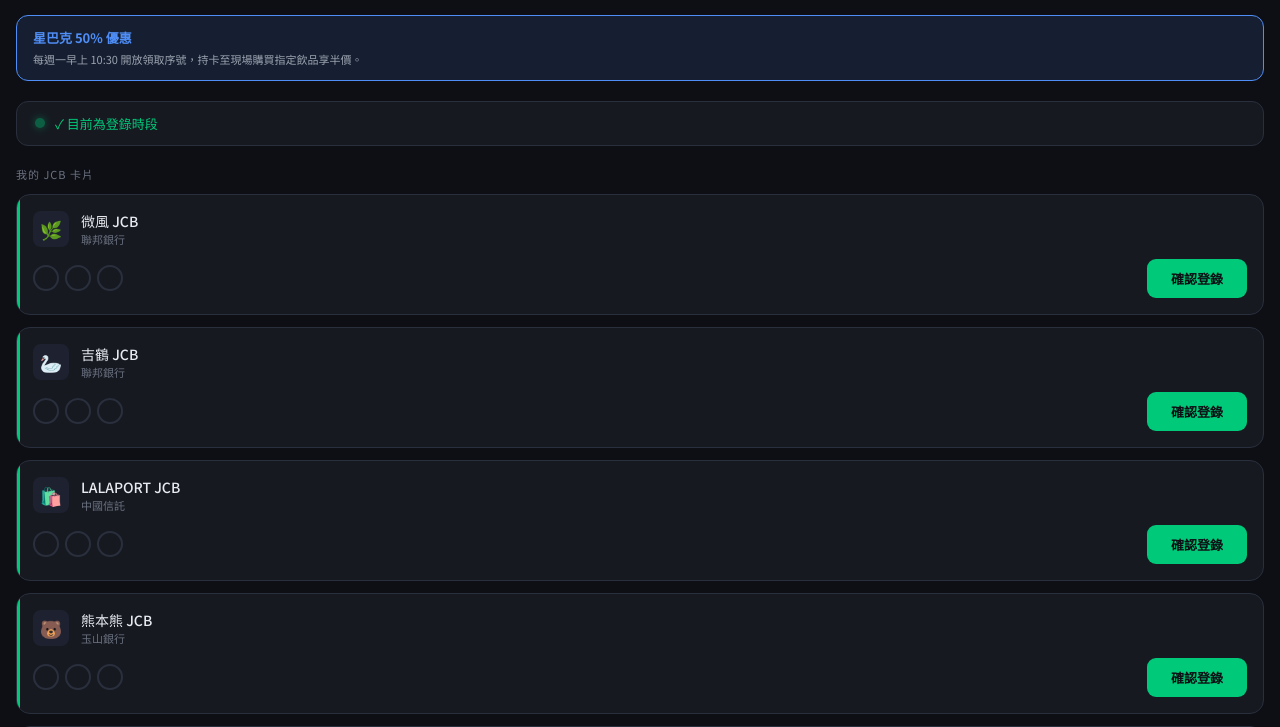
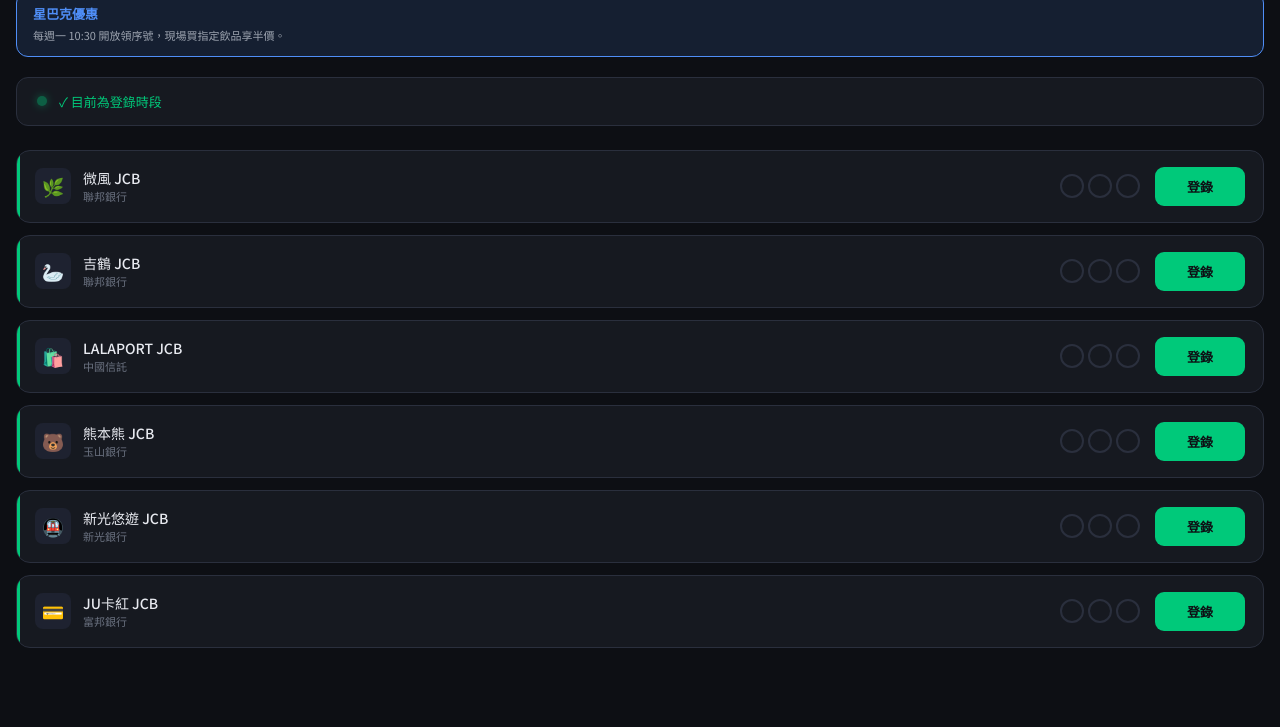
Before and after one commit to kenjishir-cmd/jcb-tracker, a plain HTML site: page index.html in a window 1280 px wide. Shown: the part 109-836 px from the top of the page. Drawn offline with nearby package versions, Linux system fonts and the light colour scheme.

Commit message:
Update index.html

```diff
--- a/index.html
+++ b/index.html
@@ -30,53 +30,48 @@
   html, body { margin:0; padding:0; box-sizing:border-box; overscroll-behavior-y: contain; }
   body { background:var(--bg); color:var(--text); font-family:'Noto Sans TC',sans-serif; padding:20px 16px 60px; }
 
-  /* 標題與時間 */
   .header { text-align:center; margin-bottom:18px; }
-  .jcb-badge { background:var(--jcb-red); color:#fff; font-family:'DM Mono'; font-size:12px; padding:3px 8px; border-radius:4px; }
   .header h1 { font-size:22px; font-weight:700; margin:8px 0 4px; }
   .header-sub { font-size:12px; color:var(--text-muted); font-family:'DM Mono'; }
 
-  /* 知識看板 - 獨立區塊 */
+  /* 知識看板：精簡橫向 */
   .knowledge-card {
     background: var(--blue-dim); border: 1px solid var(--blue);
     border-radius: 12px; padding: 12px 16px; margin-bottom: 20px;
-    display: block; position: relative;
+    display: block;
   }
   .k-title { font-size: 13px; font-weight: 700; color: var(--blue); margin-bottom: 4px; display: block; }
   .k-text { font-size: 11px; color: var(--text-dim); line-height: 1.5; display: block; }
 
-  /* 時段狀態 */
-  .period-bar { background:var(--surface); border:1px solid var(--border); border-radius:12px; padding:12px 18px; margin-bottom:20px; display:flex; align-items:center; gap:10px; }
+  .period-bar { background:var(--surface); border:1px solid var(--border); border-radius:12px; padding:14px 20px; margin-bottom:24px; display:flex; align-items:center; gap:12px; }
   .period-dot { width:10px; height:10px; border-radius:50%; background: #333; }
   .period-dot.open { background:var(--jcb-green); box-shadow:0 0 8px var(--jcb-green); animation:pulse 2s infinite; }
   @keyframes pulse { 0%,100%{opacity:1} 50%{opacity:.4} }
   .period-status { font-size:13px; font-weight:500; }
 
-  .section-title { font-size:11px; color:var(--text-muted); margin-bottom:12px; letter-spacing:1px; }
-
-  /* 原始卡片佈局 - 嚴格定位 */
+  /* 核心卡片：鎖定橫向拉長版面 */
   .cards-grid { display: block; }
   .card {
     background:var(--surface); border:1px solid var(--border); border-radius:14px;
-    padding:16px; margin-bottom:12px; position:relative; overflow:hidden; display: block;
+    padding:16px 18px; margin-bottom:12px; position:relative; overflow:hidden;
+    display: flex; align-items: center; justify-content: space-between; /* 資訊在左、按鈕在右 */
   }
   .card::before { content:''; position:absolute; top:0; left:0; width:3px; height:100%; background:var(--border); }
   .card.maxed::before { background:var(--jcb-red); }
   .card.open-window::before { background:var(--jcb-green); }
 
-  .card-top { display: flex; align-items: center; gap: 12px; margin-bottom: 12px; }
-  .card-icon { width:36px; height:36px; border-radius:8px; background:var(--surface2); display:flex; align-items:center; justify-content:center; font-size:18px; }
+  .card-left { display: flex; align-items: center; gap: 12px; flex: 1; }
+  .card-icon { width:36px; height:36px; border-radius:8px; background:var(--surface2); display:flex; align-items:center; justify-content:center; font-size:18px; flex-shrink: 0; }
   .card-name { font-size:14px; font-weight:500; display: block; }
   .card-bank { font-size:11px; color:var(--text-muted); display: block; }
 
-  .card-bottom { display: flex; justify-content: space-between; align-items: center; width: 100%; }
-  .pips { display: flex; gap: 6px; }
-  .pip { width:22px; height:22px; border-radius:50%; border:2px solid var(--border); display:flex; align-items:center; justify-content:center; font-size:10px; }
+  .card-center { margin: 0 15px; display: flex; gap: 4px; flex-shrink: 0; }
+  .pip { width:20px; height:20px; border-radius:50%; border:2px solid var(--border); display:flex; align-items:center; justify-content:center; font-size:10px; }
   .pip.used { background:var(--jcb-red); border-color:var(--jcb-red); color:#fff; }
 
   .btn-register {
-    min-width: 100px; padding: 10px; border-radius: 9px; border: none;
-    font-size: 13px; font-weight: 600; cursor: pointer; text-align: center;
+    min-width: 90px; padding: 10px 12px; border-radius: 9px; border: none;
+    font-size: 13px; font-weight: 600; cursor: pointer; text-align: center; flex-shrink: 0;
   }
   .btn-register.can { background:var(--jcb-green); color:#0d0f14; }
   .btn-register.disabled { background:var(--surface2); color:var(--text-muted); cursor:not-allowed; }
@@ -88,13 +83,12 @@
 <body>
 
 <div class="header">
-  <span class="jcb-badge">JCB</span>
-  <h1 id="main-title">登錄管家</h1>
+  <h1>登錄管家</h1>
   <div class="header-sub" id="current-date"></div>
 </div>
 
 <div class="knowledge-card" id="knowledge-card">
-  <span class="k-title" id="k-title">卡片知識</span>
+  <span class="k-title" id="k-title">卡片小知識</span>
   <span class="k-text" id="k-text">載入中...</span>
 </div>
 
@@ -103,7 +97,6 @@
   <div class="period-status" id="period-status">偵測中...</div>
 </div>
 
-<div class="section-title">我的 JCB 卡片</div>
 <div class="cards-grid" id="cards-grid"></div>
 <div id="toast"></div>
 
@@ -118,10 +111,10 @@
 ];
 
 const KNOWLEDGE_BASE = [
-  { title: "2026 JCB 新制", text: "悠遊卡自動加值 10% 回饋今年改為「每卡每年限登錄 3 次」，請保留給大額月份。" },
-  { title: "機場接送密技", text: "JCB 晶緻卡單筆滿 3 萬享免費接送，每月限量 1,000 趟，需提早搶約。" },
-  { title: "星巴克 50% 優惠", text: "每週一早上 10:30 開放領取序號，持卡至現場購買指定飲品享半價。" },
-  { title: "日本消費回饋", text: "2026 JCB 日本實體消費滿額享回饋，出國前請記得至官網登錄活動。" }
+  { title: "2026 JCB 新制", text: "悠遊卡自動加值 10% 回饋改為「每卡每年限登錄 3 次」。" },
+  { title: "機場接送", text: "晶緻卡單筆滿 3 萬享免費接送，每月限量 1,000 趟。" },
+  { title: "星巴克優惠", text: "每週一 10:30 開放領序號，現場買指定飲品享半價。" },
+  { title: "日本店面回饋", text: "2026 JCB 日本實體消費滿額享回饋，記得官網登錄。" }
 ];
 
 const KEY = 'jcb_v4';
@@ -147,23 +140,21 @@
 
     return `
       <div class="card ${cls}">
-        <div class="card-top">
+        <div class="card-left">
           <div class="card-icon">${c.icon}</div>
           <div class="card-meta">
             <span class="card-name">${c.name}</span>
             <span class="card-bank">${c.bank}</span>
           </div>
         </div>
-        <div class="card-bottom">
-          <div class="pips">
-            <div class="pip ${list.length>=1?'used':''}"></div>
-            <div class="pip ${list.length>=2?'used':''}"></div>
-            <div class="pip ${list.length>=3?'used':''}"></div>
-          </div>
-          <button class="btn-register ${isOpen && !isMaxed ?'can':'disabled'}">
-            ${isMaxed ? '已滿' : (isOpen ? '確認登錄' : '待機')}
-          </button>
+        <div class="card-center">
+          <div class="pip ${list.length>=1?'used':''}"></div>
+          <div class="pip ${list.length>=2?'used':''}"></div>
+          <div class="pip ${list.length>=3?'used':''}"></div>
         </div>
+        <button class="btn-register ${isOpen && !isMaxed ?'can':'disabled'}">
+          ${isMaxed ? '已滿' : (isOpen ? '登錄' : '待機')}
+        </button>
       </div>`;
   }).join('');
 }
```
